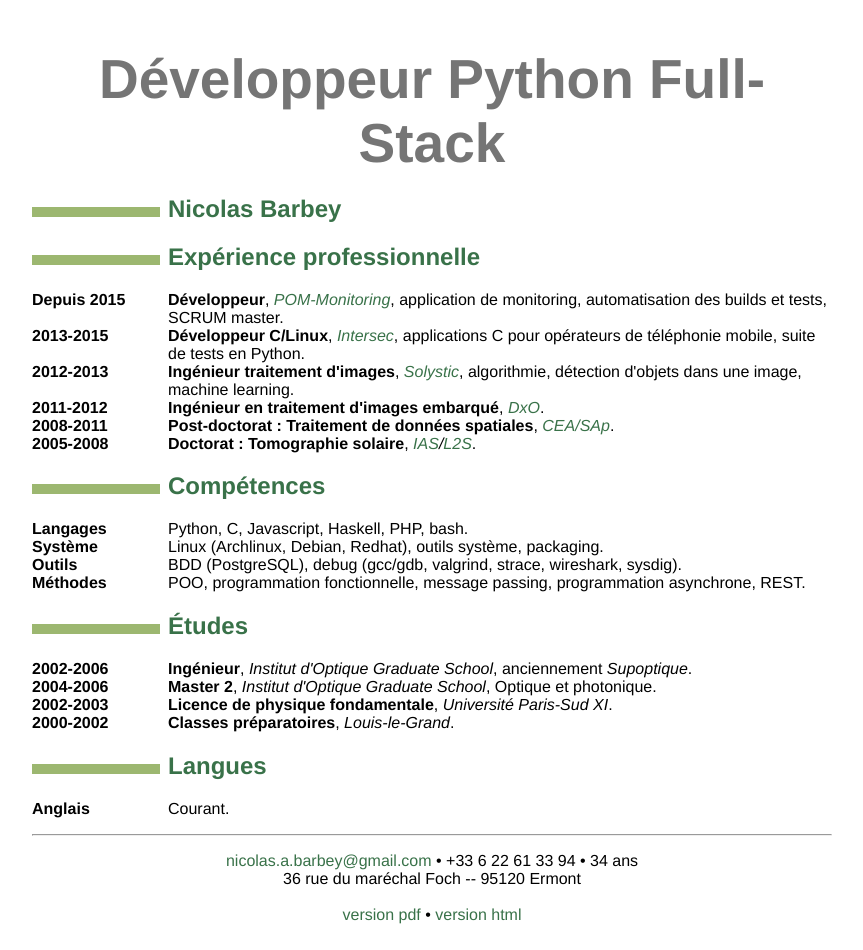
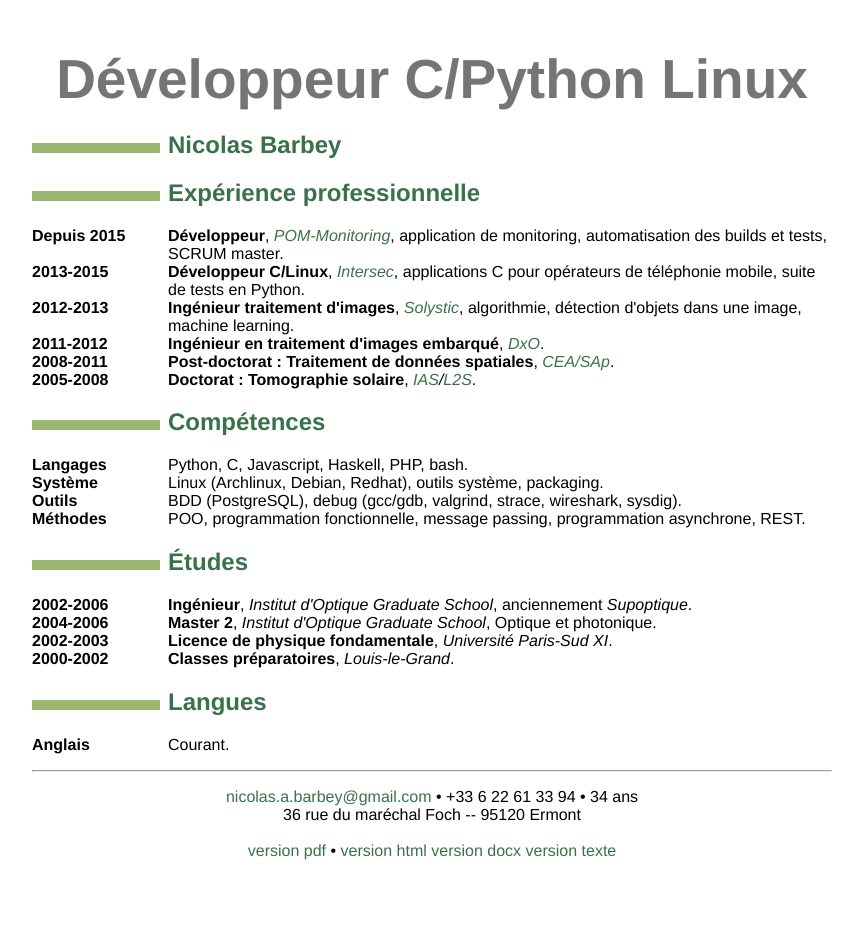
Before and after one commit to nbarbey/nbarbey.github.com, a Jekyll site: the page cv.html, which Jekyll copies as it is, in a window 1280 px wide. Shown: the whole page, without its empty margins (208-1071 px from the left). Built offline with Jekyll 4.4.1, drawn with Linux system fonts in a browser that asks for light colours; Markdown is read by kramdown in place of the engine named in the settings; after the commit the page ends 900 px from its top, so only the background shows below that.

Commit message:
Change title

```diff
--- a/cv.html
+++ b/cv.html
@@ -5,13 +5,13 @@
   <meta http-equiv="Content-Style-Type" content="text/css" />
   <meta name="generator" content="pandoc" />
   <meta name="author" content="Nicolas Barbey" />
-  <title>Développeur Python Full-Stack</title>
+  <title>Développeur C/Python Linux</title>
   <style type="text/css">code{white-space: pre;}</style>
   <link rel="stylesheet" href="style.css" type="text/css" />
 </head>
 <body>
 <div id="header">
-<h1 class="title">Développeur Python Full-Stack</h1>
+<h1 class="title">Développeur C/Python Linux</h1>
 <h2 class="author">Nicolas Barbey</h2>
 </div>
 <h2 id="expérience-professionnelle">Expérience professionnelle</h2>
@@ -81,7 +81,7 @@ document.write('<a h'+'ref'+'="ma'+'ilto'+':'+e+'" clas'+'s="em' + 'ail">'+e+'<\
 </script><noscript>&#110;&#x69;&#x63;&#x6f;&#108;&#x61;&#x73;&#46;&#x61;&#46;&#98;&#x61;&#114;&#98;&#x65;&#x79;&#32;&#x61;&#116;&#32;&#x67;&#x6d;&#x61;&#x69;&#108;&#32;&#100;&#x6f;&#116;&#32;&#x63;&#x6f;&#x6d;</noscript> • +33 6 22 61 33 94 • 34 ans<br />
 36 rue du maréchal Foch -- 95120 Ermont<br />
 <br />
-<a href="http://nbarbey.github.io/cv.pdf">version pdf</a> • <a href="http://nbarbey.github.io/cv.html">version html</a></p>
+<a href="http://nbarbey.github.io/cv.pdf">version pdf</a> • <a href="http://nbarbey.github.io/cv.html">version html</a> <a href="http://nbarbey.github.io/cv.docx">version docx</a> <a href="http://nbarbey.github.io/cv.txt">version texte</a></p>
 </blockquote>
 </body>
 </html>
--- a/cv.txt
+++ b/cv.txt
@@ -1,4 +1,4 @@
-Développeur Python Full-Stack
+Développeur C/Python Linux
 Nicolas Barbey
 
 
@@ -69,4 +69,4 @@ Anglais
 
   nicolas.a.barbey@gmail.com • +33 6 22 61 33 94 • 34 ans
   36 rue du maréchal Foch – 95120 Ermont
-  version pdf • version html
+  version pdf • version html version docx version texte
```
Also changed, not shown: 2 other files.
